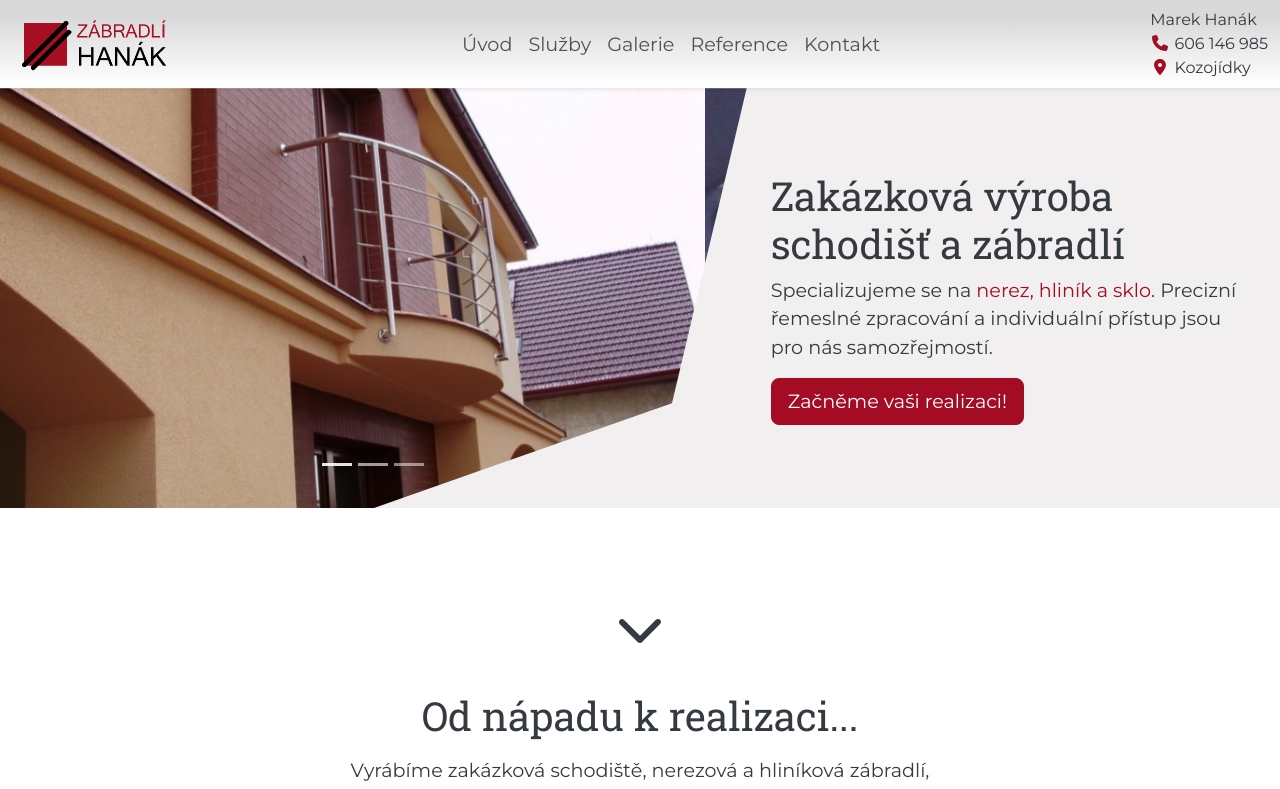
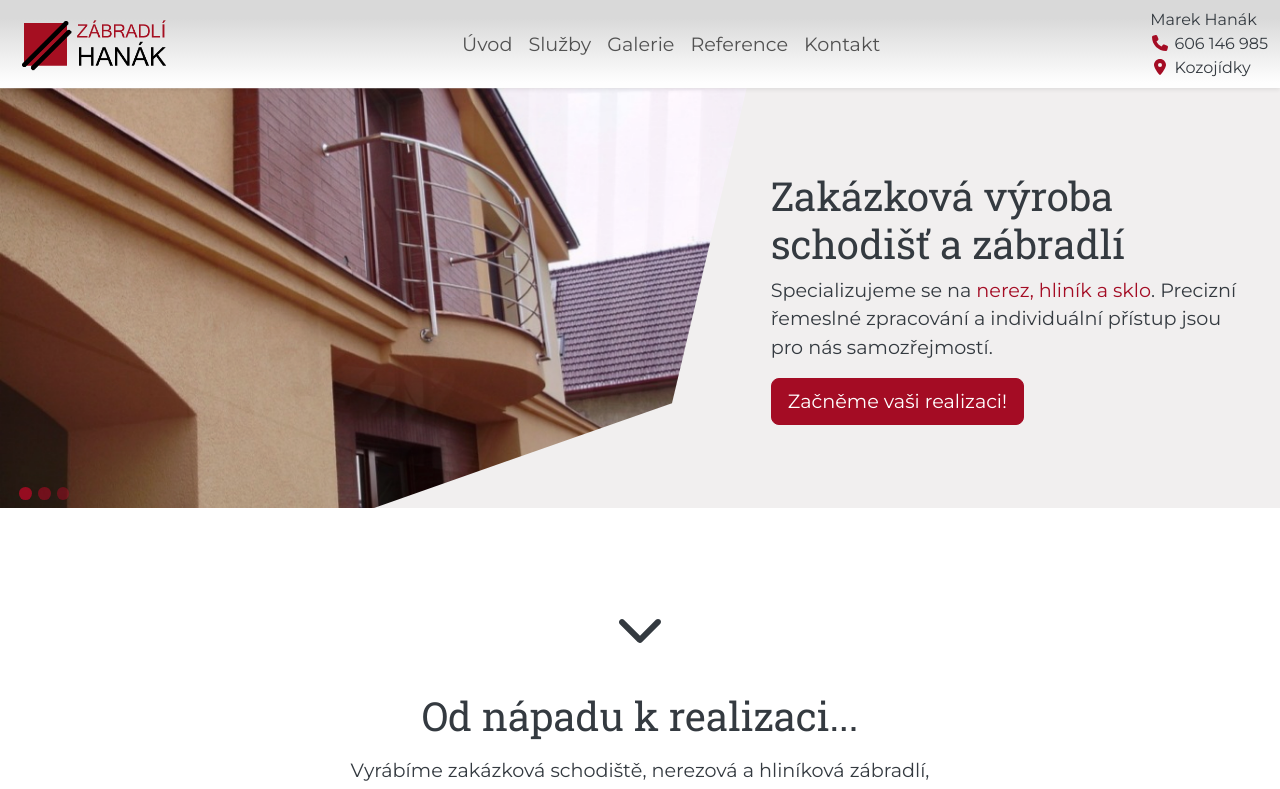
Before and after one commit to kowyzu/zabradli-hanak, a Vue app: page / in a window 1280 px wide. Shown: the top 789 px of the page. Built offline with nearby package versions, Linux system fonts and the light colour scheme.

Commit message:
feat: style carousel and navbar details

```diff
--- a/src/components/Gallery.vue
+++ b/src/components/Gallery.vue
@@ -54,7 +54,7 @@
         </div>
         <div :class="{ 'hidden': isGalleryOpened === false }"
           class="sticky-bottom show-less-container align-items-start">
-          <a href="#gallery" @click="isGalleryOpened = false"
+          <a href="#galerry-preview" @click="isGalleryOpened = false"
             class="btn btn-primary btn-md btn-show-less sticky-bottom mb-3 mt-3 z-3" type="submit">
             <i class="fa-solid fa-angle-up icon-show-less"></i> Sbalit <i
               class="fa-solid fa-angle-up icon-show-less"></i>
--- a/src/components/Introduction.vue
+++ b/src/components/Introduction.vue
@@ -9,16 +9,16 @@ import thirdImg from '../imgs/introduction-imgs/third.jpg'
     <div class="container-fluid introduction-container">
       <div class="row justify-content-md-left align-items-xl-center">
         <div class="col-xl-7 introduction-carousel p-0">
-          <div id="carouselIntroduction" class="carousel slide shape-mask">
+          <div id="carouselIntroduction" class="carousel slide shape-mask carousel-fade">
             <!--data-bs-ride="carousel" -->
             <div class="carousel-inner">
-              <div class="carousel-indicators">
+              <div class="carousel-indicators justify-content-start ms-3 mb-2">
                 <button type="button" data-bs-target="#carouselExampleIndicators" data-bs-slide-to="0"
-                  class="active carousel-btn" aria-current="true" aria-label="Slide 1"></button>
+                  class="active carousel-btn carousel-btn-circle" aria-current="true" aria-label="Slide 1"></button>
                 <button type="button" data-bs-target="#carouselExampleIndicators" data-bs-slide-to="1"
-                  class="carousel-btn" aria-label="Slide 2"></button>
+                  class="carousel-btn carousel-btn-circle" aria-label="Slide 2"></button>
                 <button type="button" data-bs-target="#carouselExampleIndicators" data-bs-slide-to="2"
-                  class="carousel-btn" aria-label="Slide 3"></button>
+                  class="carousel-btn carousel-btn-circle" aria-label="Slide 3"></button>
               </div>
               <div class="carousel-item active">
                 <img :src="firstImg" class="d-block w-100" alt="img of rail">
--- a/src/components/Navigation.vue
+++ b/src/components/Navigation.vue
@@ -4,11 +4,11 @@ import logo from '../imgs/logo_zabradli_hanak.png'
 
 <template>
   <header class="sticky-top">
-    <nav class="navbar navbar-expand-lg shadow-sm"> <!--bg-body-tertiary-->
+    <nav class="navbar navbar-expand-lg shadow-sm">
       <div class="container-fluid">
-        <div class="navbar-brand">
+        <a class="navbar-brand" href="#">
           <img class="img-logo" :src="logo" alt="Logo Zábradlí Hanák">
-        </div>
+        </a>
 
         <button class="navbar-toggler navigation-toggler" type="button" data-bs-toggle="collapse"
           data-bs-target="#navbarSupportedContent" aria-controls="navbarSupportedContent" aria-expanded="false"
--- a/src/components/References.vue
+++ b/src/components/References.vue
@@ -73,7 +73,7 @@
               <p class="pb-2">V rodinném domě jsme realizovali nerezové zábradlí s vodorovnou výplní na schodišti
                 ve
                 dvou podlažích. Moderní řešení ladící s interiérem, kotvené přímo do stěny bez viditelných spojů.</p>
-              <div id="galerry-preview" class="row row-cols-md-3 row-cols-1 gy-3 gx-3 pb-3">
+              <div id="galerry-preview" class="row row-cols-xl-3 row-cols-md-2 row-cols-1 gy-3 gx-3 pb-3">
                 <div v-for="(img, index) in getGalleryJson()" :key="img.id" class="col">
                   <img @click="showLightbox(index)" :src="img.src" class="img-fluid" alt="galerry img of rail">
                 </div>
@@ -88,7 +88,7 @@
                 rampy.
                 Zábradlí je navrženo s důrazem na bezpečnost a jednoduchost, aby ladilo s barevnou fasádou a plnilo svou
                 funkci v každodenním provozu školy.</p>
-              <div id="galerry-preview" class="row row-cols-md-3 row-cols-1 gy-3 gx-3">
+              <div id="galerry-preview" class="row row-cols-xl-3 row-cols-md-2 row-cols-1 gy-3 gx-3">
                 <div v-for="(img, index) in getGalleryJson()" :key="img.id" class="col">
                   <img @click="showLightbox(index)" :src="img.src" class="img-fluid" alt="galerry img of rail">
                 </div>
@@ -101,7 +101,7 @@
               <hr class="references-underline">
               <p class="pb-2">U rodinného domu jsme instalovali nerezové zábradlí na balkon a venkovní schodiště.
                 Jednoduché a elegantní řešení s vodorovnou výplní ladí s fasádou a celkovým stylem domu.</p>
-              <div id="galerry-preview" class="row row-cols-md-3 row-cols-1 gy-3 gx-3">
+              <div id="galerry-preview" class="row row-cols-xl-3 row-cols-md-2 row-cols-1 gy-3 gx-3">
                 <div v-for="(img, index) in getGalleryJson()" :key="img.id" class="col">
                   <img @click="showLightbox(index)" :src="img.src" class="img-fluid" alt="galerry img of rail">
                 </div>
--- a/src/scss/styles.scss
+++ b/src/scss/styles.scss
@@ -127,7 +127,9 @@ strong {
 // NAVBAR
 // ----------------------------------------------------
 .navbar {
-    background: $color-bg-gradient
+    background: $color-bg-gradient;
+    position: sticky;
+    z-index: 99;
 }
 
 .navbar-nav .nav-link.active {
@@ -184,8 +186,14 @@ strong {
   }
 }
 
-.carousel-btn{
-    margin-bottom: 3%;
+.carousel-btn-circle {
+    width: 0.8rem !important;
+    height: 0.8rem !important;
+    border-radius: 50%;
+    background-clip: unset !important;
+    border: none !important;
+    background-color: $primary !important;
+
 }
 
 #introduction .btn {
@@ -346,6 +354,8 @@ h5 {
     rgba(241, 239, 239, 0.8) 75%,
     rgba(241, 239, 239, 1) 100%
   );
+  position: sticky;
+  z-index: 50;
 }
 
 .centered {
```
